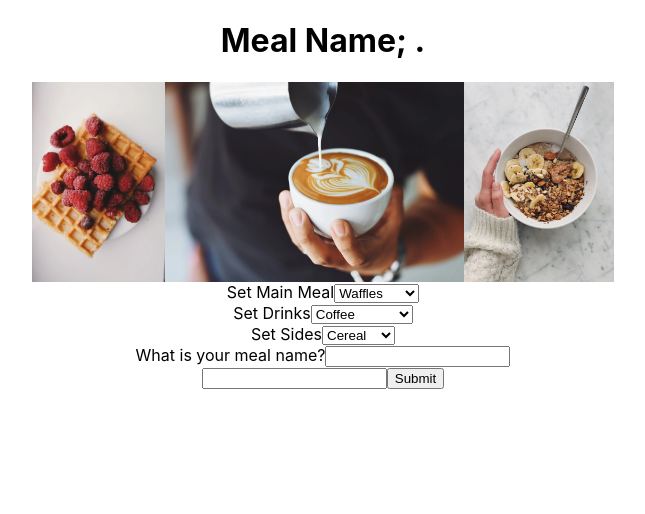
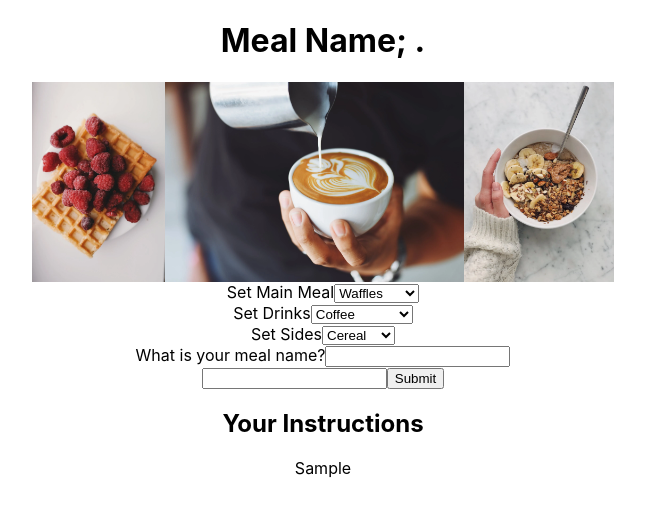
Before and after one commit to austinbhan/react-fast-food, a React (Create React App) app: page / in a window 1280 px wide. Both pictures are taken after typing "Sample" into the empty fields and a click on the button "Submit". Shown: the top 514 px of the page, without its empty margins (317-962 px from the left). Built offline with nearby package versions, Linux system fonts and the light colour scheme.

Commit message:
Working Instruction Form

```diff
--- a/src/App.js
+++ b/src/App.js
@@ -6,6 +6,7 @@ import Meal from './Meal';
 import DrinkDropDown from './DrinkDropDown';
 import SideDropDown from './SideDropDown';
 import InstructionForm from './InstructionForm';
+import InstructionList from './InstructionList';
 
 
 function App() {
@@ -36,6 +37,7 @@ function App() {
         <div id="forms">
           <OrderNameInput setOrderName={setOrderName}/>
           <InstructionForm instructions={instructions} setInstructions={setInstructions}/>
+          <InstructionList instructions={instructions}/>
         </div>
         <div id="display-text">
 
--- /dev/null
+++ b/src/Instruction.js
@@ -0,0 +1,9 @@
+import React from 'react';
+
+export default function Instruction({ instruction }) {
+  return (
+    <div className="instruction">
+      <p>{instruction}</p>
+    </div>
+  );
+}
--- /dev/null
+++ b/src/InstructionList.js
@@ -0,0 +1,15 @@
+import React from 'react';
+import Instruction from './Instruction';
+
+export default function InstructionList({ instructions }) {
+  return (
+    <section>
+      <h2>Your Instructions</h2>
+      <div>
+        {
+          instructions.map((instruction, i) => <Instruction key={instruction + i} instruction={instruction}/>)
+        }
+      </div>
+    </section>
+  );
+}
```
